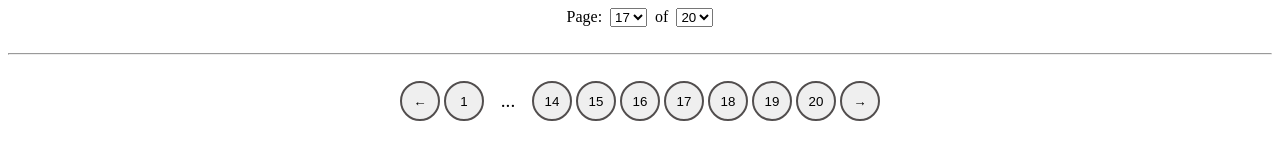
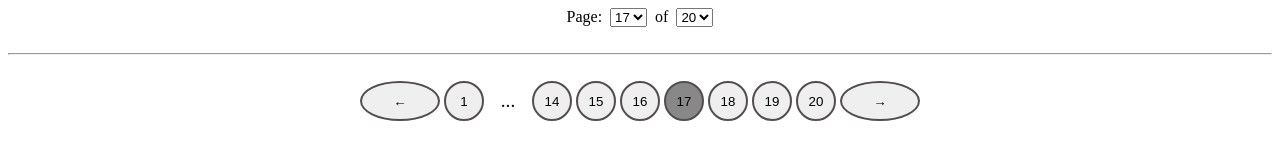
Before and after one commit to markrshaw99/Pagination, a plain HTML site: page index.html in a window 1280 px wide. Drawn offline with Linux system fonts and the light colour scheme.

Commit message:
Used a make button helper function

```diff
--- a/index.html
+++ b/index.html
@@ -78,82 +78,37 @@
             return;
         }
 
-        const arrowLeftButton = document.createElement('button');
-        arrowLeftButton.textContent = '←';
 
-        const firstButton = document.createElement('button');
-        firstButton.textContent = '1';
+        function makeButton(num) {
+            const btn = document.createElement('button');
+            btn.textContent = num;
+            if (num === x) btn.style.background = '#888';
+            return btn;
+        }
 
-        const xminus6Button = document.createElement('button');
-        xminus6Button.textContent = x - 6;
-
-        const xminus5Button = document.createElement('button');
-        xminus5Button.textContent = x - 5;
-
-        const xminus4Button = document.createElement('button');
-        xminus4Button.textContent = x - 4;
-
-        const xminus3Button = document.createElement('button');
-        xminus3Button.textContent = x - 3;
-
-        const xminus2Button = document.createElement('button');
-        xminus2Button.textContent = x - 2;
-
-        const xminus1Button = document.createElement('button');
-        xminus1Button.textContent = x - 1;
-
-        const xButton = document.createElement('button');
-        xButton.textContent = x;
-
-        const xplus1Button = document.createElement('button');
-        xplus1Button.textContent = x + 1;
-
-        const xplus2Button = document.createElement('button');
-        xplus2Button.textContent = x + 2;
-
-        const xplus3Button = document.createElement('button');
-        xplus3Button.textContent = x + 3;
-
-        const xplus4Button = document.createElement('button');
-        xplus4Button.textContent = x + 4;
-
-        const xplus5Button = document.createElement('button');
-        xplus5Button.textContent = x + 5;
-
-        const xplus6Button = document.createElement('button');
-        xplus6Button.textContent = x + 6;
-
-        const lastButton = document.createElement('button');
-        lastButton.textContent = y;
-
-        const arrowRightButton = document.createElement('button');
-        arrowRightButton.textContent = '→';
-
+        const arrowLeftButton = makeButton('←');
+        arrowLeftButton.classList.add('arrow');
+        const arrowRightButton = makeButton('→');
+        arrowRightButton.classList.add('arrow');
+        const firstButton = makeButton(1);
+        const xminus6Button = makeButton(x - 6);
+        const xminus5Button = makeButton(x - 5);
+        const xminus4Button = makeButton(x - 4);
+        const xminus3Button = makeButton(x - 3);
+        const xminus2Button = makeButton(x - 2);
+        const xminus1Button = makeButton(x - 1);
+        const xButton = makeButton(x);
+        const xplus1Button = makeButton(x + 1);
+        const xplus2Button = makeButton(x + 2);
+        const xplus3Button = makeButton(x + 3);
+        const xplus4Button = makeButton(x + 4);
+        const xplus5Button = makeButton(x + 5);
+        const xplus6Button = makeButton(x + 6);
+        const lastButton = makeButton(y);
         const ellipsis1 = document.createElement('span');
         ellipsis1.textContent = '...';
         const ellipsis2 = document.createElement('span');
         ellipsis2.textContent = '...';
-
-        const onebutton = document.createElement('button');
-        onebutton.textContent = '1';
-
-        const twoButton = document.createElement('button');
-        twoButton.textContent = '2';
-
-        const threeButton = document.createElement('button');
-        threeButton.textContent = '3';
-
-        const fourButton = document.createElement('button');
-        fourButton.textContent = '4';
-
-        const fiveButton = document.createElement('button');
-        fiveButton.textContent = '5';
-
-        const sixButton = document.createElement('button');
-        sixButton.textContent = '6';
-
-        const sevenButton = document.createElement('button');
-        sevenButton.textContent = '7';
 
 
 
@@ -170,37 +125,16 @@
             paginationPanel.appendChild(pageButton);
             paginationPanel.appendChild(arrowRightButton);
 
+
         } else if (pageWidth >= 375 && pageWidth < 480 || y < 7) {
-
             const z = 5;
-
-            if (y <= 5) {
-
-                if (y === 1) {
-                    paginationPanel.appendChild(onebutton);
+            if (y <= 7) {
+                paginationPanel.appendChild(arrowLeftButton);
+                for (let i = 1; i <= y; i++) {
+                    paginationPanel.appendChild(makeButton(i));
                 }
-                else if (y === 2) {
-                    paginationPanel.appendChild(onebutton);
-                    paginationPanel.appendChild(twoButton);
-                }
-                else if (y === 3) {
-                    paginationPanel.appendChild(onebutton);
-                    paginationPanel.appendChild(twoButton);
-                    paginationPanel.appendChild(threeButton);
-                }
-                else if (y === 4) {
-                    paginationPanel.appendChild(onebutton);
-                    paginationPanel.appendChild(twoButton);
-                    paginationPanel.appendChild(threeButton);
-                    paginationPanel.appendChild(fourButton);
-                }
-                else if (y === 5) {
-                    paginationPanel.appendChild(onebutton);
-                    paginationPanel.appendChild(twoButton);
-                    paginationPanel.appendChild(threeButton);
-                    paginationPanel.appendChild(fourButton);
-                    paginationPanel.appendChild(fiveButton);
-                }
+                paginationPanel.appendChild(arrowRightButton);
+                return;
             }
 
             else if (x!=1 && x != 2 && x != 3 && x != y - 2 && x != y - 1 && x != y) {
@@ -273,18 +207,13 @@
 
         } else if ((pageWidth >= 480 && pageWidth < 536) || y <= 9) {
 
-            const z = 7;
-
-            if ( y === 7) {
+            if (y === 7) {
                 paginationPanel.appendChild(arrowLeftButton);
-                paginationPanel.appendChild(onebutton);
-                paginationPanel.appendChild(twoButton);
-                paginationPanel.appendChild(threeButton);
-                paginationPanel.appendChild(fourButton);
-                paginationPanel.appendChild(fiveButton);
-                paginationPanel.appendChild(sixButton);
-                paginationPanel.appendChild(sevenButton);
+                for (let i = 1; i <= 7; i++) {
+                    paginationPanel.appendChild(makeButton(i));
+                }
                 paginationPanel.appendChild(arrowRightButton);
+                return;
             }
 
             else if (x != 1 && x != 2 && x !=3 &&  x != 4 && x != y - 3 && x != y - 2 && x != y - 1 && x != y) {
```
